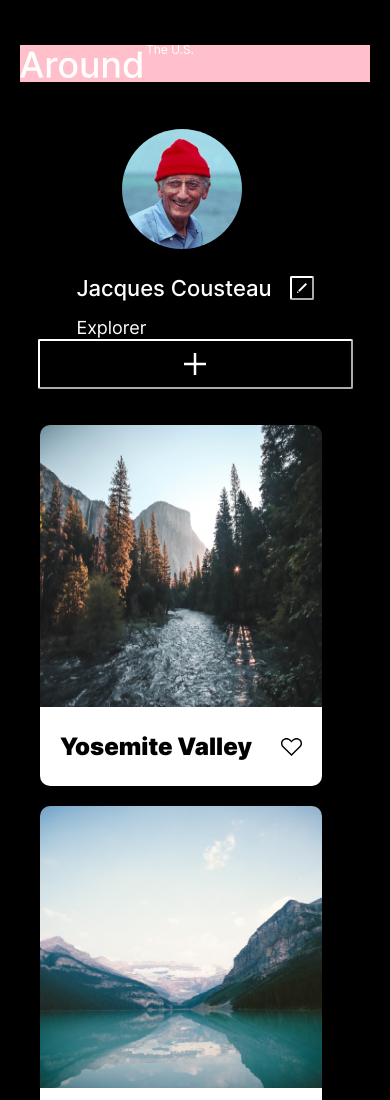
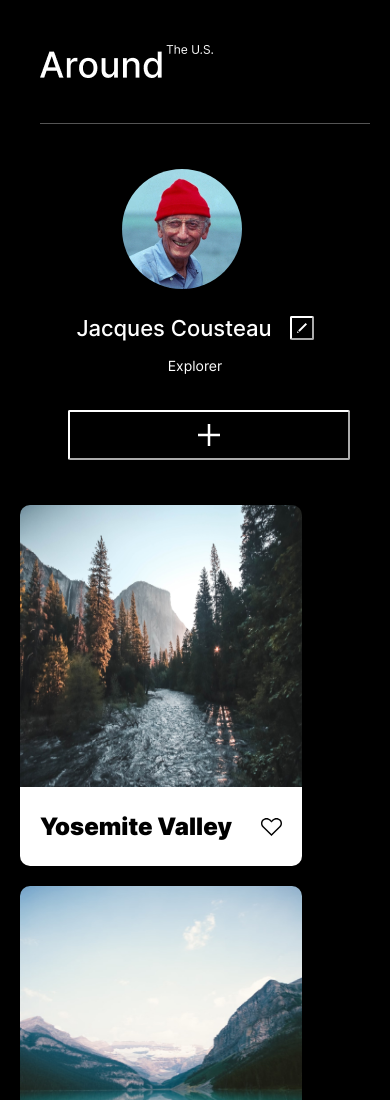
Before and after one commit to KerryJHill/se_project_aroundtheus, a plain HTML site: page index.html in a window 390 px wide. Shown: the top 1100 px of the page. Drawn offline with Linux system fonts and the light colour scheme; files whose address does not match are found by name.

Commit message:
update phase 1

```diff
--- a/blocks/card.css
+++ b/blocks/card.css
@@ -82,3 +82,12 @@
 
 
 }
+
+@media screen and (min-width:320px) and (max-width:768px) {
+
+    /* @media screen and (max-width:400px) { */
+    .card__list {
+        margin: 0px;
+        max-width: calc(100% - 40px);
+    }
+}
--- a/blocks/header.css
+++ b/blocks/header.css
@@ -1,14 +1,29 @@
 .header {
-    margin-top: 45px;
-    max-width: 880px;
+    /* padding: 0px; */
+    padding: 0px 0px 41px;
+    border-bottom: 1px solid #545454;
+
+
+
+
 }
 
-@media screen and (max-width:400px) {
+
+/* @media screen and (max-width:400px) { */
+@media screen and (min-width:320px) and (max-width:768px) {
     .header {
         flex-direction: column;
-        background-color: pink;
+        margin-left: 20px;
+
+
 
     }
 
+    @media screen and (min-width:769px) and (max-width:1280px) {
 
+        .header {
+            /* margin-left: 20px; */
+            max-width: calc(100% - 40px)
+        }
+    }
 }
--- a/blocks/profile.css
+++ b/blocks/profile.css
@@ -3,11 +3,15 @@
 
     align-items: center;
     max-width: 880px;
-    padding-top: 40;
-    margin-top: 47px;
-    margin-bottom: 45px;
+    padding-top: 36;
+    /* padding-top: 46px; */
+    margin-bottom: 47px;
     flex-wrap: wrap;
     justify-content: center;
+
+    /* border-top: style solid red; */
+    /* border-style: solid red'; */
+
 
 }
 
@@ -35,6 +39,19 @@
     height: 24px;
     grid-area: button;
     border-color: white;
+    border-radius: 2px;
+    padding: 0px;
+    margin-left: 18px;
+}
+
+
+
+.profile__edit-button:hover {
+    background: transparent url(../images/pencil-hover.png) center no-repeat;
+    width: 24px;
+    height: 24px;
+    grid-area: button;
+    border-color: gray;
     border-radius: 2px;
     padding: 0px;
     margin-left: 18px;
@@ -71,6 +88,7 @@
     font-weight: 400;
     margin: 0;
     padding: 0px;
+    padding-bottom: 47px;
     font-family: 'Inter', sans-serif;
 
 }
@@ -85,16 +103,28 @@
     max-width: 100%;
 }
 
-@media screen and (max-width:400px) {
+.profile__add-button:hover {
+    background: transparent url(../images/add-hover.svg) center no-repeat;
+    width: 150px;
+    height: 50px;
+    margin-left: auto;
+    border-color: white;
+    border-radius: 2px;
+    max-width: 100%;
+}
+
+@media screen and (min-width:320px) and (max-width:768px) {
     .profile {
+        margin: 0px 20px;
         display: flex;
         flex-direction: column;
         /* background-color: pink; */
         /* align-items: space-between; */
-        justify-content: space-between;
+        /* justify-content: space-between; */
         margin-bottom: 36px;
         /* margin-top: 36px; */
-        flex-wrap: wrap;
+        /* flex-wrap: wrap; */
+        max-width: calc(100% - 40px);
 
     }
 
@@ -111,6 +141,7 @@
         grid-template-areas:
             "title button"
             "description description";
+        /* padding-top: 36px; */
 
 
     }
@@ -133,27 +164,26 @@
 
     }
 
-    .profile__descripition {
+    .profile__description {
         width: 100%;
-        /* text-align: center; */
-        /* margin-bottom: 36px; */
-        margin: 0px, auto, 36px;
+        text-align: center;
         font-size: 14px;
         line-height: 17px;
-        /* flex-direction: column;
-        flex-wrap: wrap; */
-        justify-content: center;
+        flex-direction: column;
         grid-area: description;
-        align-items: center;
+        margin: 0px;
+        padding-bottom: 36px;
+        align-self: center;
 
     }
 
     .profile__add-button {
         margin: 0px;
+        justify-content: center;
+        width: 282px;
+        height: 50px;
+        margin-left: auto;
 
-        width: 90%;
-        /* justify-content: center; */
-        /* padding-bottom: 36px; */
     }
 
 }
--- a/pages/style.css
+++ b/pages/style.css
@@ -1,8 +1,8 @@
+@import "../vendor/normalize.css";
 @import "../blocks/header.css";
 @import "../blocks/card.css";
 @import "../blocks/footer.css";
 @import "../blocks/profile.css";
-@import "../vendor/normalize.css";
 @import "../vendor/fonts/fonts.css";
 
 .page {
@@ -10,7 +10,8 @@
     color: white;
     /* margin-left: 200px;
     margin-right: 200px; */
-    margin: 0;
+    /* margin: 0 20px;
+    max-width: calc(100% - 40 px); */
     font-family: "Inter", arial, sans-serif;
     font-weight: 400;
     font-size: 16px;
@@ -32,15 +33,31 @@
     margin-top: 45px;
 
 
+
 }
-
-.font-family {}
 
 
 
-@media screen and (max-width: 1100px) {
-    .page__section {
-        margin: 0 20px;
-        max-width: calc(100% - 40px)
+
+@media screen and (min-width:320px) and (max-width:768px) {
+
+    /* @media screen and (max-width: 400px) { */
+    .page {
+        margin: 0px 20px;
+        max-width: calc(100% - 40px);
     }
 }
+
+@media screen and (min-width:769px) and (max-width:1280px) {
+
+    .page__section {
+        /* max-width: 880px; */
+        /* max-width: calc(100% - 40px); */
+        position: relative;
+        margin: 0 auto;
+        margin-top: 45px;
+        /* margin-left: 20px; */
+
+    }
+
+}
```
Also changed, not shown: images/pencil-hover.png (renamed from images/pencil-hover (1).png), 1 other file.
